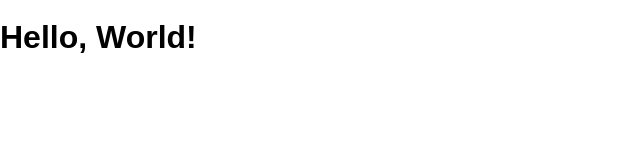
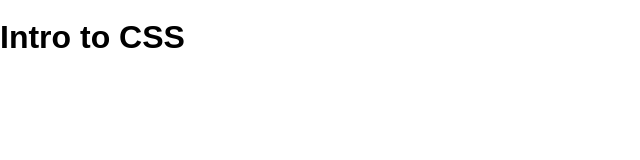
Before and after one commit to lizthrilla/intro-to-css, a website: page public/index.html in a window 1280 px wide. Shown: the whole page, without its empty margins (0-640 px from the left). Drawn offline with Linux system fonts and the light colour scheme.

Commit message:
changed title

```diff
--- a/public/index.html
+++ b/public/index.html
@@ -8,6 +8,6 @@
     <link rel="stylesheet" href="/screen.css">
   </head>
   <body>
-    <h1 class='hello-world'>Hello, World!</h1>
+    <h1 class='hello-world'>Intro to CSS</h1>
   </body>
 </html>
```
